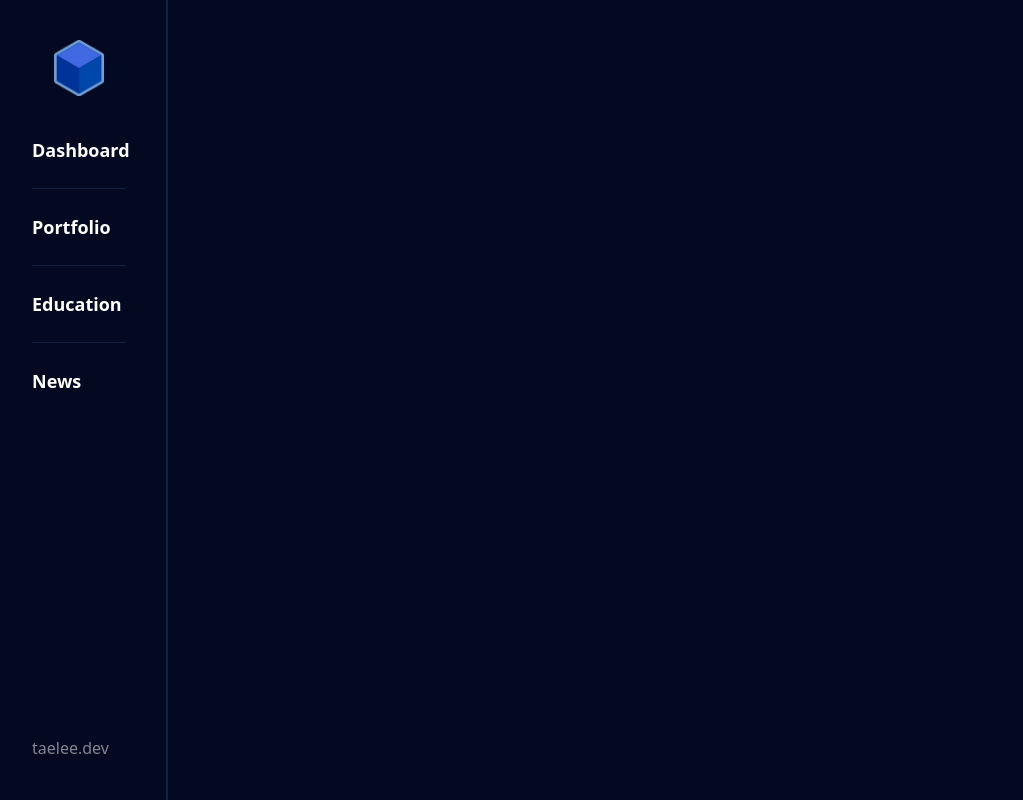
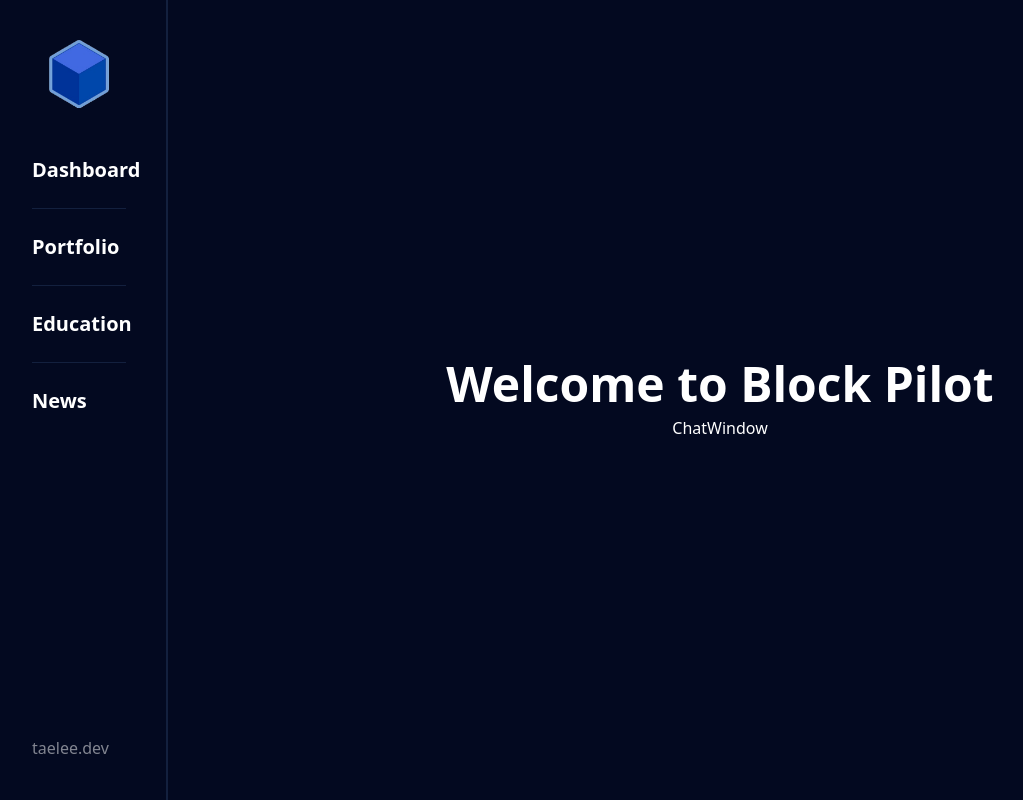
Before and after one commit to taeleenz38/block-pilot, a Next.js app: page / in a window 1280 px wide. Shown: the whole page, without its empty margins (8-1031 px from the left). Built offline with nearby package versions, Linux system fonts and the light colour scheme.

Commit message:
homepage / chat window WIP

```diff
--- a/app/page.tsx
+++ b/app/page.tsx
@@ -1,6 +1,10 @@
+import ChatWindow from "@/components/layout/ChatWindow";
+
 export default function Home() {
   return (
-    <div className="h-screen w-screen bg-primary">
+    <div className="h-screen w-screen bg-primary pl-44 flex flex-col gap-2 justify-center items-center">
+      <h1 className="text-5xl font-semibold">Welcome to Block Pilot</h1>
+      <ChatWindow />
     </div>
   );
 }
--- /dev/null
+++ b/components/layout/ChatWindow.tsx
@@ -0,0 +1,9 @@
+import React from 'react'
+
+const ChatWindow = () => {
+  return (
+    <div className=''>ChatWindow</div>
+  )
+}
+
+export default ChatWindow
--- a/components/navigation/navbar.tsx
+++ b/components/navigation/navbar.tsx
@@ -6,10 +6,10 @@ const Navbar = () => {
   return (
     <div className="fixed left-0 top-0 p-10 w-44 h-screen bg-primary border-r-2 border-primary-border z-50 flex flex-col justify-between">
       <div>
-        <Link href="/" className="w-full flex justify-center mb-10">
-          <Image src="/logo.png" alt="logo" width={50} height={50} />
+        <Link href="/" className="w-full flex justify-center mb-12">
+          <Image src="/logo.png" alt="logo" width={60} height={60} />
         </Link>
-        <div className="flex flex-col gap-6 font-semibold text-lg">
+        <div className="flex flex-col gap-6 font-semibold text-xl">
           <Link href="/dashboard" className="hover:text-blue-300 duration-150">
             Dashboard
           </Link>
```
